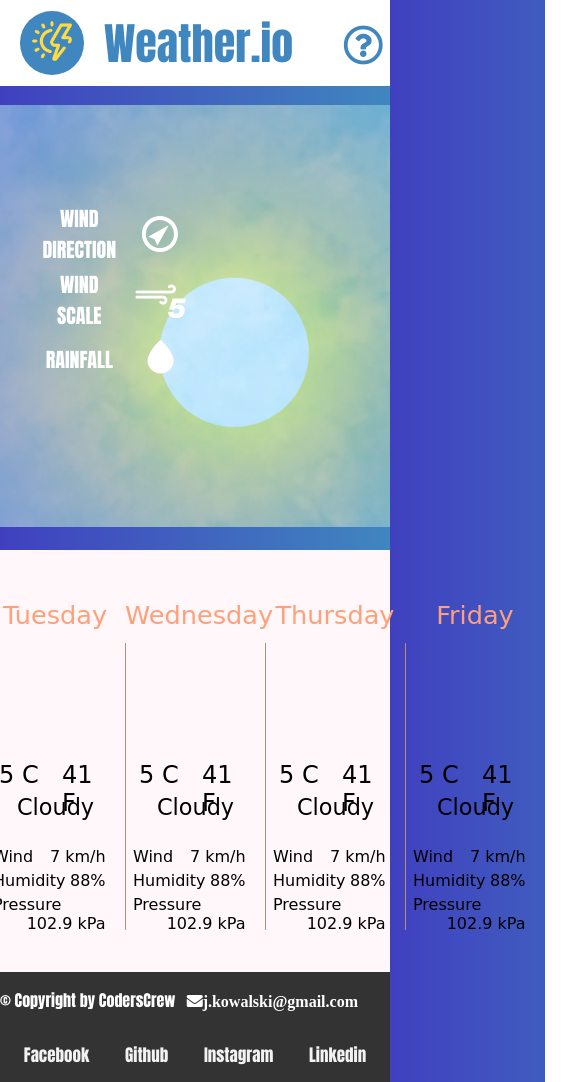
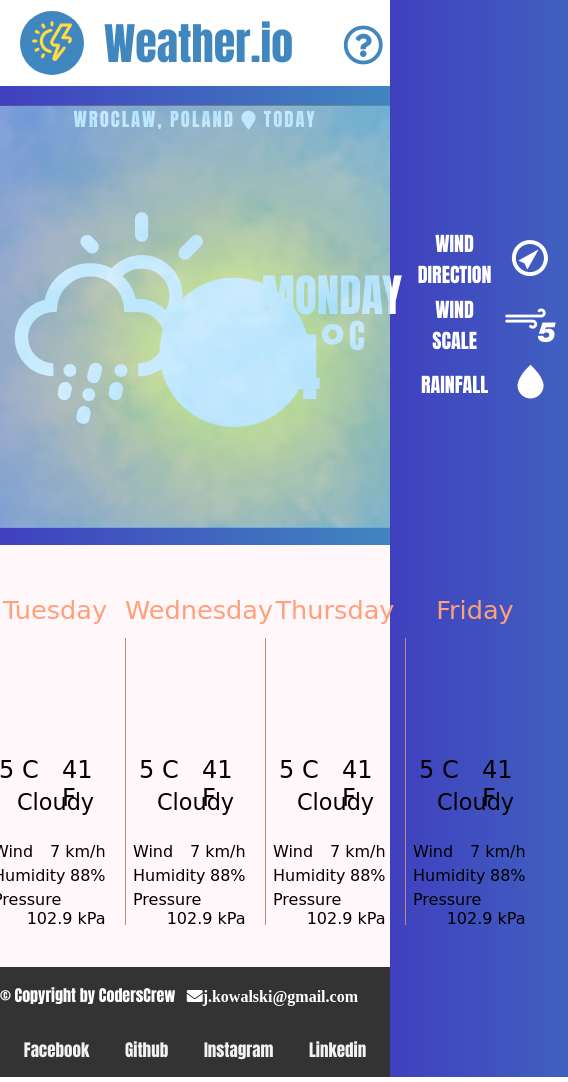
Before and after one commit to OwlFlash/2nd-repository, a website: page index.html in a window 390 px wide. Shown: the whole page, 568 px wide, since content can reach past the window. Drawn offline with Linux system fonts and the light colour scheme.

Commit message:
first version of responsive bluediv

```diff
--- a/index.html
+++ b/index.html
@@ -28,7 +28,7 @@
                 <div class="header-help-text">Site uses autolocalization and shows the weather forecast for couple of days</div>
             </div>
         </div>
-    <h3></h3>
+    <h3>
         <div class="today-container">
             <div class="app">
                 <div class="headerblue">
@@ -69,6 +69,8 @@
                 </div>
             </div>
         </div>
+
+    </h3>
 
     <div class="days-container">
             <div class="days">
--- a/style.css
+++ b/style.css
@@ -345,12 +345,11 @@ li{
 
 .app {
     overflow: hidden;
-    height: 5px;
-    width: 5px;
+    height: 1px;
+    width: 1px;
 }
 
 .headerblue {
-
     width: 100%;
     height: 450px;
     overflow: hidden;
@@ -362,9 +361,7 @@ li{
     position: absolute;
     width: 100%;
     display: block;
-    margin-top: -330px;
-    margin-left: -400px;
-    font-size: 2em;
+    font-size: 1em;
     font-weight: 200;
     text-transform: uppercase;
     letter-spacing: 2px;
@@ -379,19 +376,19 @@ li{
     position: absolute;
     width: 100%;
     display: block;
-    height: 350px;
     text-align: center;
-    font-size: 26px;
+    font-size: 6px;
     text-shadow: 1px 10px 15px rgba(0, 0, 0, 0.2);
 }
 
 .headerblue .tempblue {
     position: absolute;
-    font-size: 66px;
+    font-size: 0.5em;
     font-weight: 100;
-    margin-left: 250px;
-    margin-top: 80px;
     text-shadow: none;
+    right: 50%;
+    margin-right: -3em;
+    margin-top: 1em;
 
 }
 
@@ -403,6 +400,7 @@ li{
     font-weight: 100;
     margin-top: 10px;
     margin-right: -20px;
+
 
 
 
@@ -427,26 +425,26 @@ li{
 .headerblue .weatherblue .wind-scale .wi {
     position: relative;
     font-size: 48px;
-    margin-left: 15px;
+    margin-left: 0.2em;
 }
 
 .headerblue .weatherblue .day {
     position: absolute;
-    font-size: 38px;
+    font-size: 0.3em;
     font-weight: 30;
     text-transform: uppercase;
-    margin-left: 20px;
-    margin-top: 50px;
+    margin-left: 0.8em;
+    margin-top: 0.8em;
 
 }
 
 .headerblue .weatherblue {
  position: absolute;
- font-size: 150px;
+ font-size: 8em;
  left: 0;
  top: 0;
- margin-left: -450px;
- margin-top: 200px;
+ margin-left: -0.5em;
+ margin-top: 1.5em;
  bottom: 5px;
  text-shadow: none;
  opacity: 1;
```
Lines whose indentation alone changed are shown as unchanged.
